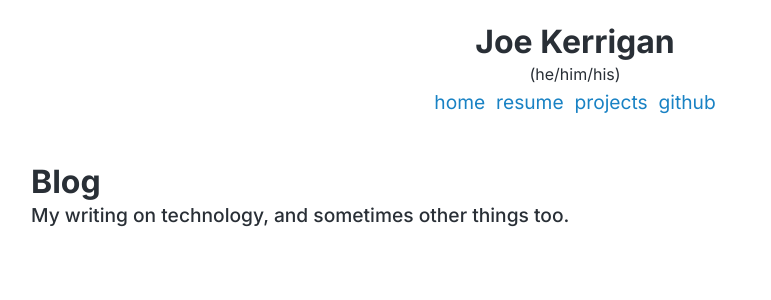
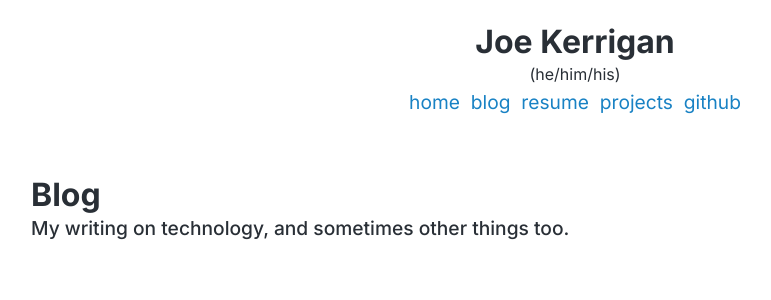
Before and after one commit to joek13/joek13.github.io, a Jekyll site: the page built from blog.html, in a window 1280 px wide. Shown: the top 300 px of the page, without its empty margins (65-836 px from the left). Built offline with Jekyll 4.4.1, drawn with Linux system fonts in a browser that asks for light colours.

Commit message:
Update header with blog; add custom stylesheet for posts

```diff
--- a/_includes/header.html
+++ b/_includes/header.html
@@ -5,6 +5,9 @@
         <ul>
             <li>
                 <p><a href="/">home</a></p>
+            </li>
+            <li>
+                <p><a href="/blog">blog</a></p>
             </li>
             <li>
                 <p><a href="/web_resume.pdf">resume</a></p>
--- a/_sass/base.scss
+++ b/_sass/base.scss
@@ -91,6 +91,7 @@ nav {
             p {
                 font-size: 1.2rem;
                 margin-top: 0.5rem;
+                margin-bottom: 2rem;
             }
         }
     }
@@ -137,4 +138,10 @@ main {
 ul.blog-list {
     padding: 0;
     list-style: none;
+
+    li {
+        p.date {
+            font-style: italic;
+        }
+    }
 }
--- /dev/null
+++ b/_sass/post.scss
@@ -0,0 +1,9 @@
+@import "base.scss";
+
+img {
+    display: block;
+    margin-top: 20px;
+    margin-bottom: 20px;
+    margin-left: auto;
+    margin-right: auto;
+}
--- a/blog.html
+++ b/blog.html
@@ -13,6 +14,7 @@ title: Joe Kerrigan's blog
         <h2><a href="{{post.url}}">{{post.title}}</a></h2>
         <p>{{post.description}}</p>
         <p>{{post.excerpt}}</p>
+        <p class="date">{{post.date | date: "%-d %B %Y"}}</p>
     </li>
     {% endfor %}
 </ul>
--- /dev/null
+++ b/css/post.scss
@@ -0,0 +1,4 @@
+---
+---
+// import from _sass
+@import "post.scss"
```
Also changed, not shown: other parts of blog.html (+1 -0 lines), _layouts/post.html (+27 -2 lines).
